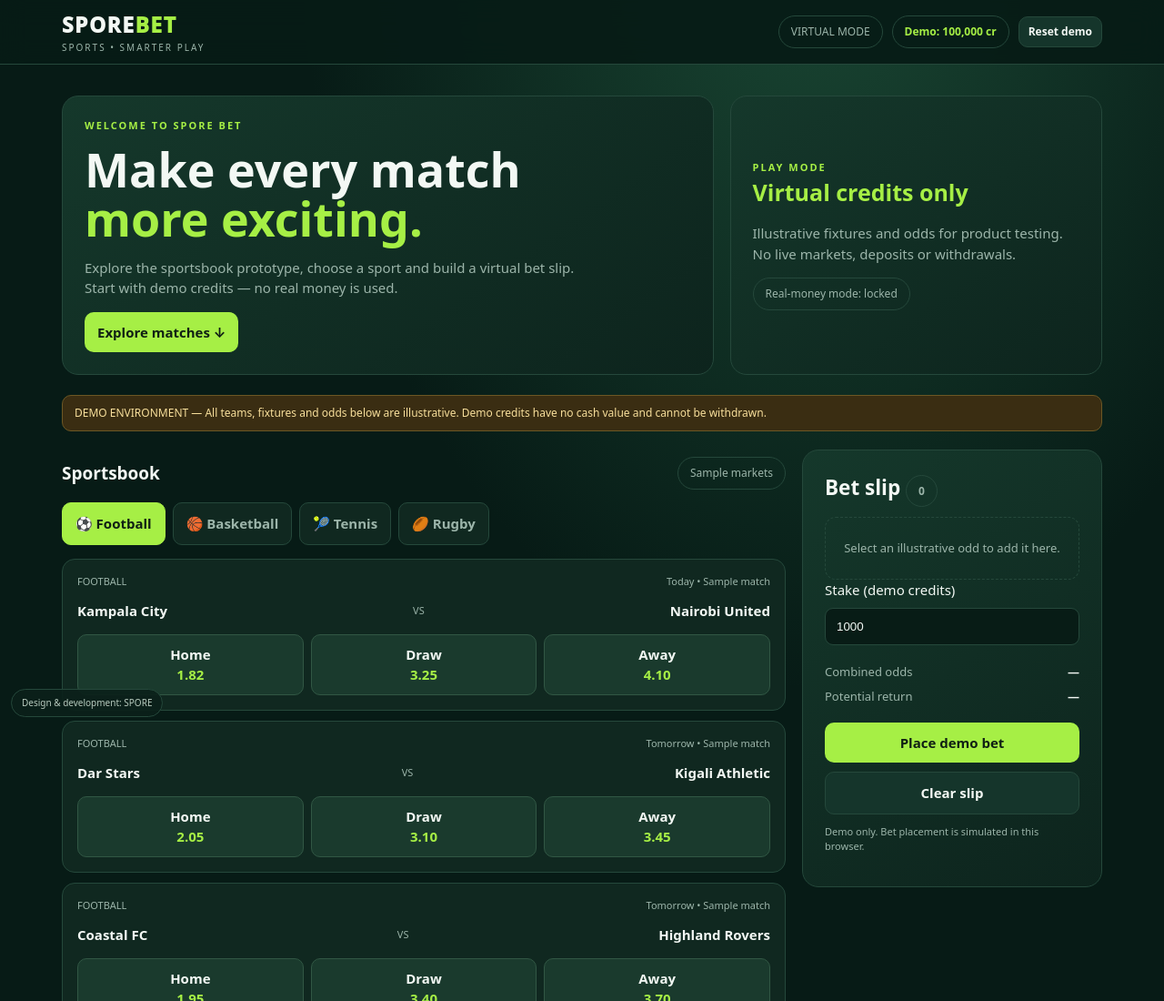
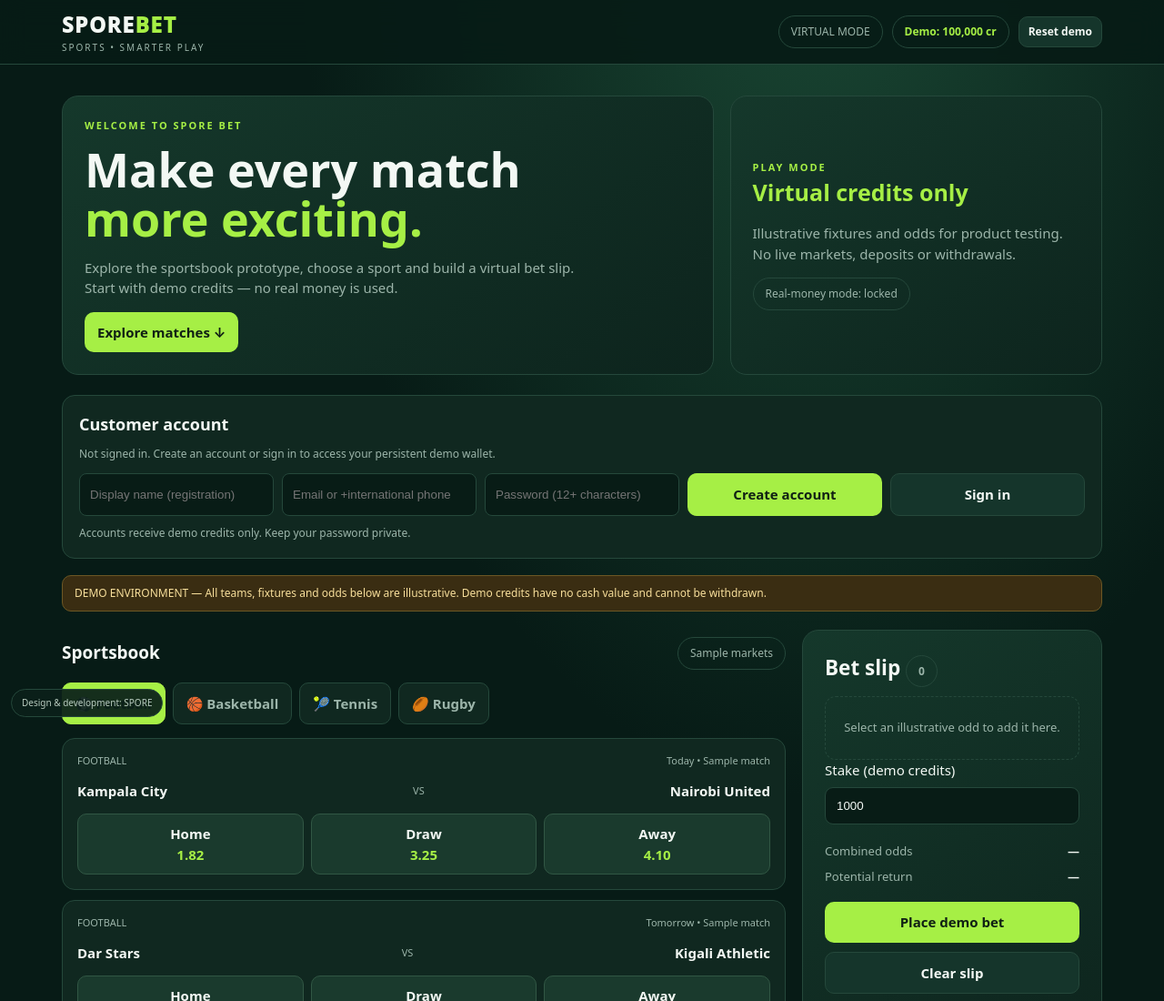
Before and after one commit to SPOREADVENTURESLIMITED/spore-bet, a plain HTML site: page index.html in a window 1280 px wide. Shown: the top 1100 px of the page at 91% size. Drawn offline with Linux system fonts and the light colour scheme; no server answers.

Commit message:
Connect sportsbook UI to customer authentication

```diff
--- a/index.html
+++ b/index.html
@@ -16,7 +16,7 @@ button{font:inherit;cursor:pointer;border:0;border-radius:10px;padding:11px 14px
 .hero{padding:34px 0 22px;display:grid;grid-template-columns:1.4fr .8fr;gap:18px;align-items:stretch}
 .heroMain,.heroSide,.panel{background:linear-gradient(145deg,#15382b,#0d241d);border:1px solid var(--line);border-radius:18px;padding:24px}
 .eyebrow{color:var(--green);font-size:11px;letter-spacing:2px;font-weight:800}.hero h1{font-size:clamp(30px,5vw,52px);line-height:1.05;margin:12px 0}.hero p{color:var(--muted);max-width:560px}.heroSide{display:flex;flex-direction:column;justify-content:center}.heroSide strong{font-size:25px;color:var(--green)}
-.notice{border:1px solid #6c5724;background:#3a2d12;color:#f8df9b;padding:10px 13px;border-radius:10px;font-size:12px;margin:0 0 20px}
+.account{background:var(--panel);border:1px solid var(--line);border-radius:14px;padding:18px;margin:0 0 18px}.account h2{margin:0 0 8px;font-size:18px}.authgrid{display:grid;grid-template-columns:repeat(auto-fit,minmax(190px,1fr));gap:9px}.authgrid input{width:100%;padding:11px;border:1px solid var(--line);border-radius:8px;background:#081c16;color:var(--white)}.accountStatus{font-size:12px;color:var(--muted);margin-top:10px}.notice{border:1px solid #6c5724;background:#3a2d12;color:#f8df9b;padding:10px 13px;border-radius:10px;font-size:12px;margin:0 0 20px}
 .layout{display:grid;grid-template-columns:minmax(0,1fr) 330px;gap:18px;padding-bottom:50px}
 .sectionHead{display:flex;justify-content:space-between;align-items:center;margin:8px 0 14px}.sectionHead h2{font-size:19px;margin:0}
 .sports{display:flex;gap:8px;overflow:auto;padding-bottom:15px}.sport{white-space:nowrap;background:var(--panel);border:1px solid var(--line);color:var(--muted)}.sport.active{background:var(--green);color:#102014;border-color:var(--green)}
@@ -30,6 +30,7 @@ footer{border-top:1px solid var(--line);padding:22px 0;color:var(--muted);font-s
 <header><div class="wrap top"><div><div class="brand">SPORE<span>BET</span></div><div class="tag">SPORTS • SMARTER PLAY</div></div><div class="actions"><span class="pill">VIRTUAL MODE</span><span class="pill wallet">Demo: <b id="balance">100,000</b> cr</span><button class="ghost small" id="reset">Reset demo</button></div></div></header>
 <main class="wrap">
 <section class="hero"><div class="heroMain"><div class="eyebrow">WELCOME TO SPORE BET</div><h1>Make every match<br><span style="color:var(--green)">more exciting.</span></h1><p>Explore the sportsbook prototype, choose a sport and build a virtual bet slip. Start with demo credits — no real money is used.</p><button class="primary" onclick="document.getElementById('matches').scrollIntoView({behavior:'smooth'})">Explore matches ↓</button></div><div class="heroSide"><div class="eyebrow">PLAY MODE</div><strong>Virtual credits only</strong><p>Illustrative fixtures and odds for product testing. No live markets, deposits or withdrawals.</p><span class="pill" style="width:max-content">Real-money mode: locked</span></div></section>
+<section class="account"><div style="display:flex;justify-content:space-between;gap:10px;align-items:center;flex-wrap:wrap"><div><h2>Customer account</h2><div class="accountStatus" id="accountStatus">Sign in or create an account to access your saved demo wallet.</div></div><button class="ghost small" id="signOut" hidden>Sign out</button></div><div id="authForms"><div class="authgrid" style="margin-top:12px"><input id="authName" placeholder="Display name (registration)" autocomplete="name"><input id="authIdentifier" placeholder="Email or +international phone" autocomplete="username"><input id="authPassword" type="password" placeholder="Password (12+ characters)" autocomplete="current-password"><button class="primary" id="registerBtn">Create account</button><button class="ghost" id="loginBtn">Sign in</button></div><div class="accountStatus">Accounts receive demo credits only. Keep your password private.</div></div></section>
 <div class="notice">DEMO ENVIRONMENT — All teams, fixtures and odds below are illustrative. Demo credits have no cash value and cannot be withdrawn.</div>
 <div class="layout"><section id="matches"><div class="sectionHead"><h2>Sportsbook</h2><span class="pill">Sample markets</span></div><div class="sports" id="sports"><button class="sport active" data-sport="Football">⚽ Football</button><button class="sport" data-sport="Basketball">🏀 Basketball</button><button class="sport" data-sport="Tennis">🎾 Tennis</button><button class="sport" data-sport="Rugby">🏉 Rugby</button></div><div id="fixtureList"></div></section>
 <aside class="panel slip"><h2>Bet slip <span class="pill" id="pickCount">0</span></h2><div id="picks" class="empty">Select an illustrative odd to add it here.</div><label for="stake">Stake (demo credits)</label><input id="stake" class="field" type="number" min="1" step="1" value="1000"><div class="calc"><span>Combined odds</span><strong id="combined">—</strong></div><div class="calc"><span>Potential return</span><strong id="returns">—</strong></div><button class="primary full" id="place">Place demo bet</button><button class="ghost full" id="clear">Clear slip</button><p id="message" style="color:var(--muted);font-size:11px">Demo only. Bet placement is simulated in this browser.</p></aside></div>
@@ -52,5 +53,12 @@ document.getElementById("clear").onclick=()=>{picks=[];render();renderSlip();doc
 document.getElementById("reset").onclick=()=>{balance=100000;picks=[];render();renderSlip();document.getElementById("message").textContent="Demo wallet reset."};
 document.getElementById("place").onclick=()=>{let s=+document.getElementById("stake").value;if(!picks.length){document.getElementById("message").textContent="Add at least one selection first.";return}if(!Number.isInteger(s)||s<1){document.getElementById("message").textContent="Enter a valid whole-number stake.";return}if(s>balance){document.getElementById("message").textContent="Insufficient demo credits.";return}balance-=s;document.getElementById("message").textContent="Demo bet recorded locally. No real wager or payment was made.";picks=[];render();renderSlip()};
 document.getElementById("year").textContent=new Date().getFullYear();render();renderSlip();
+const accountStatus=document.getElementById("accountStatus"),authForms=document.getElementById("authForms"),signOut=document.getElementById("signOut");
+async function refreshAccount(){try{const r=await fetch("/api/auth/me",{credentials:"same-origin",cache:"no-store"});const d=await r.json();if(!r.ok)throw new Error(d.error);accountStatus.textContent="Signed in as "+d.user.displayName+" · "+d.user.role+" · Wallet: "+fmt(d.wallet.balance)+" "+d.wallet.currency+" demo credits";signOut.hidden=false;authForms.hidden=true;balance=d.wallet.balance;renderSlip()}catch{accountStatus.textContent="Not signed in. Create an account or sign in to access your persistent demo wallet.";signOut.hidden=true;authForms.hidden=false}}
+async function submitAuth(path,payload){accountStatus.textContent="Please wait…";try{const r=await fetch(path,{method:"POST",credentials:"same-origin",headers:{"Content-Type":"application/json"},body:JSON.stringify(payload)});const d=await r.json();if(!r.ok)throw new Error(d.error||"Request failed");accountStatus.textContent=d.message||"Account ready.";await refreshAccount()}catch(e){accountStatus.textContent=e.message}}
+document.getElementById("registerBtn").onclick=()=>{const name=document.getElementById("authName").value.trim(),id=document.getElementById("authIdentifier").value.trim(),pw=document.getElementById("authPassword").value;const isEmail=id.includes("@");submitAuth("/api/auth/register",{displayName:name,email:isEmail?id:"",phone:isEmail?"":id,password:pw})};
+document.getElementById("loginBtn").onclick=()=>submitAuth("/api/auth/login",{identifier:document.getElementById("authIdentifier").value.trim(),password:document.getElementById("authPassword").value});
+signOut.onclick=async()=>{await fetch("/api/auth/logout",{method:"POST",credentials:"same-origin"});accountStatus.textContent="Signed out.";await refreshAccount()};
+refreshAccount();
 if("serviceWorker" in navigator)window.addEventListener("load",()=>navigator.serviceWorker.register("/sw.js").catch(()=>{}));
 </script></body></html>
```
